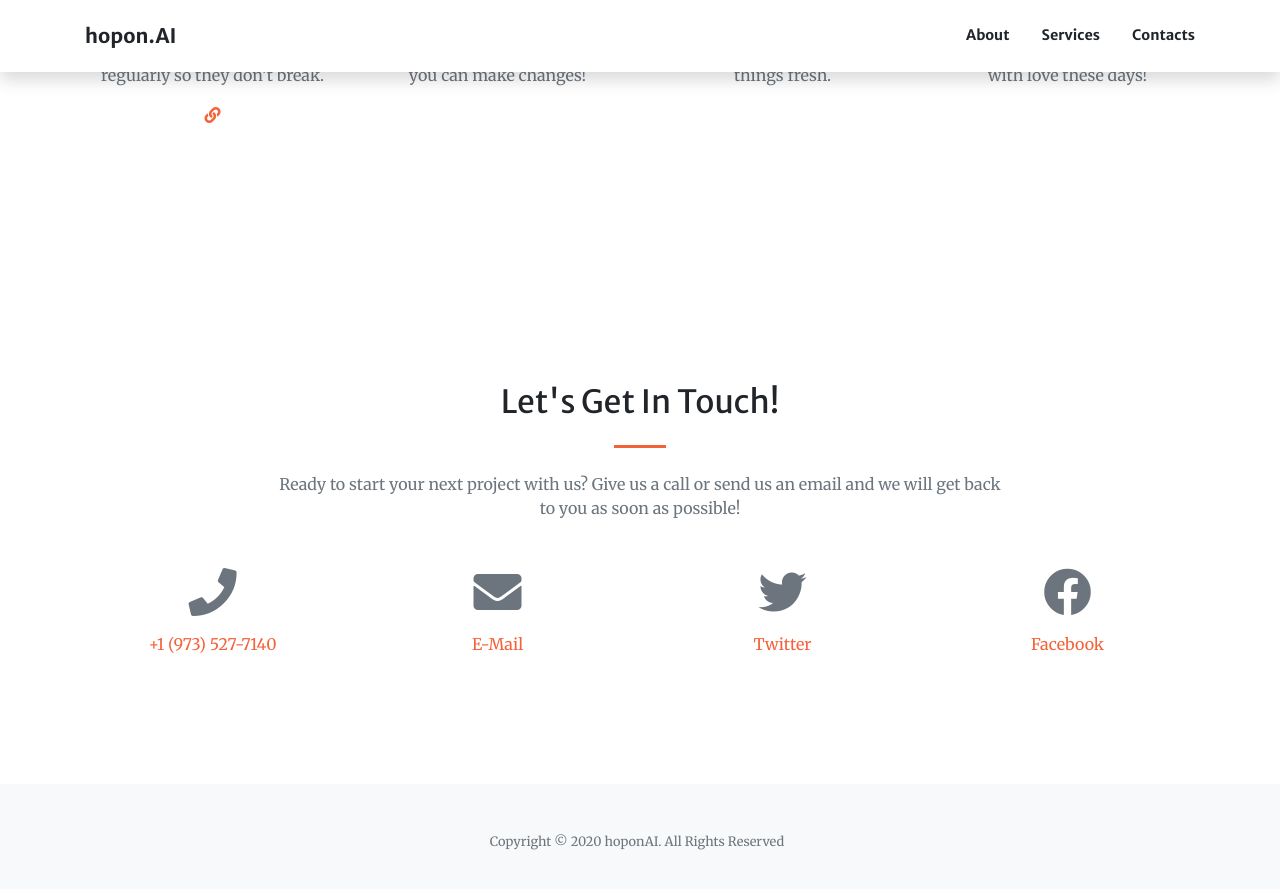
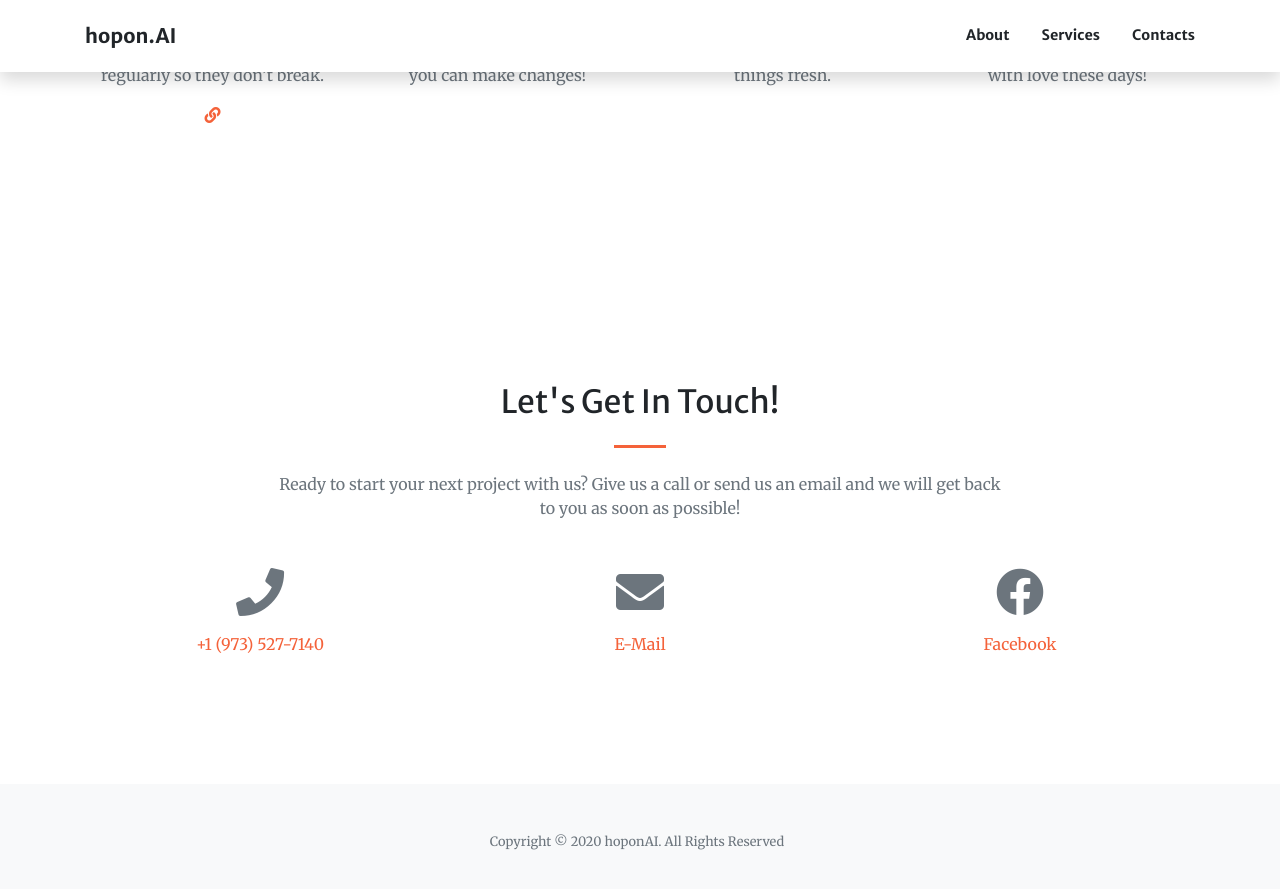
Before and after one commit to sowsan/hoponaillc.github.io, a Jekyll site: the page built from index.md, in a window 1280 px wide and 900 px high, scrolled down 1753 px. Shown: the top 889 px of the window. Built offline with Jekyll 4.4.1, drawn with Linux system fonts in a browser that asks for light colours; nearby versions of some CDN libraries.

Commit message:
Update index.md

```diff
--- a/index.md
+++ b/index.md
@@ -7,7 +7,6 @@ header:
   action: # action button is optional
     label: Find Out More
     url: '#about'
-
 
 sections:
   - type: call-to-action.html
@@ -51,10 +50,6 @@ sections:
     - title: E-Mail
       icon: fa-envelope
       url: mailto:hoponai@outlook.com
-    - title: Twitter
-      icon: fa-twitter
-      icon_type: fab
-      url: '#'
     - title: Facebook
       icon: fa-facebook
       icon_type: fab
```
